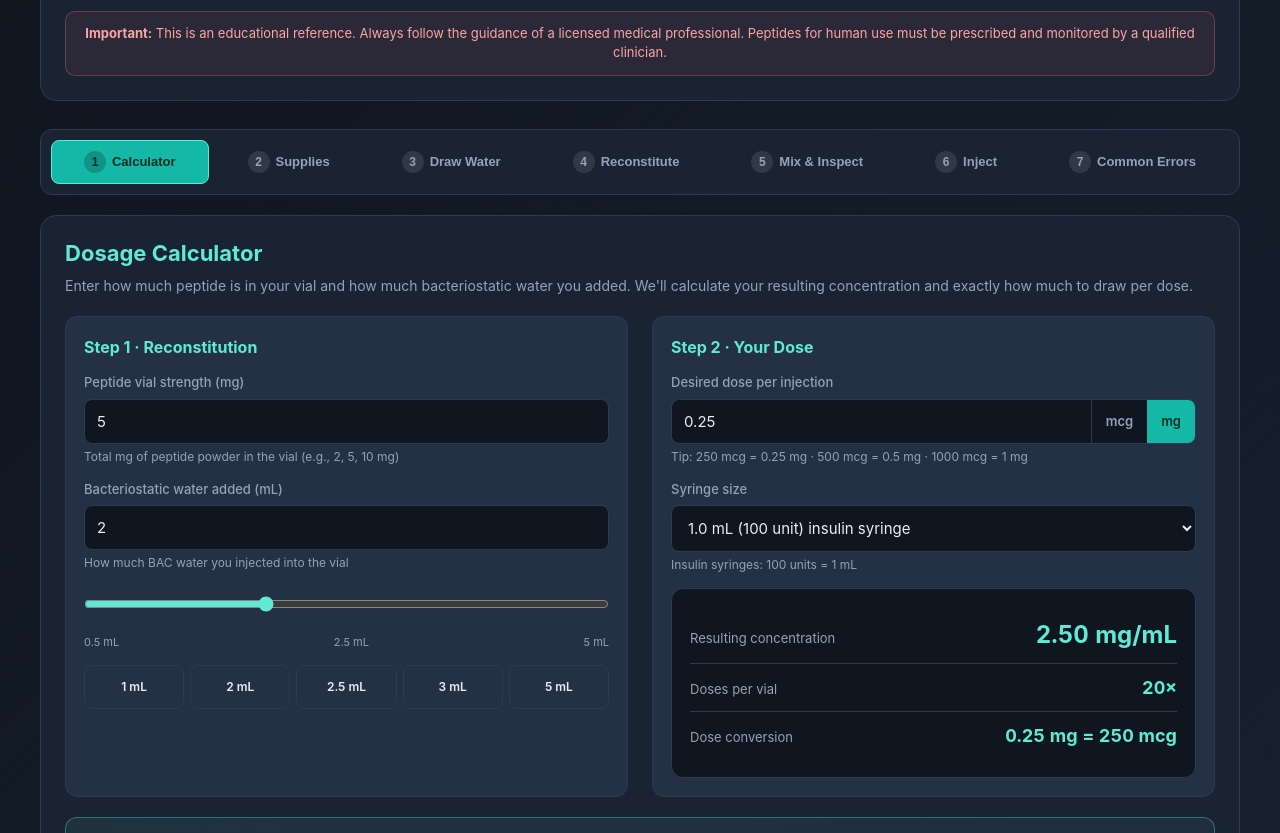
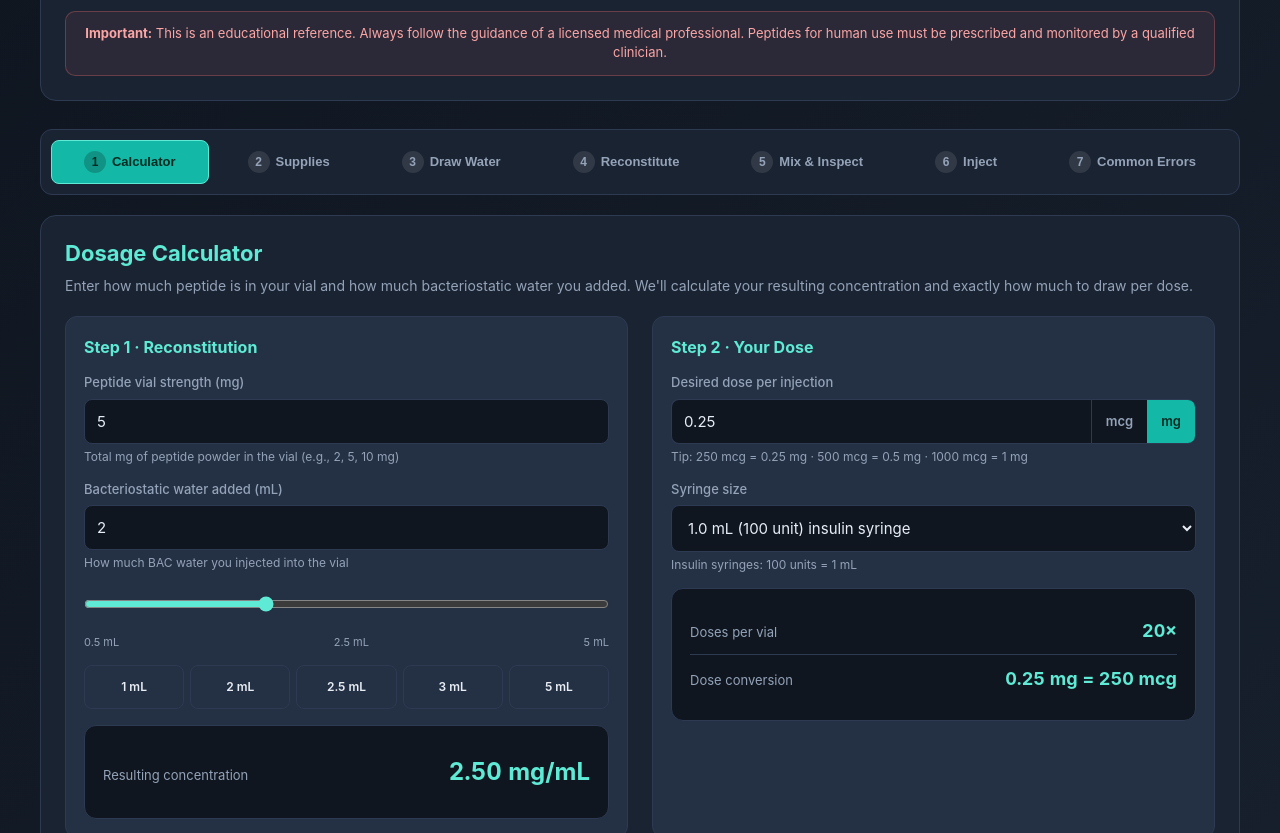
Before and after one commit to apexalpha811/Peptide-Calc, a plain HTML site: page index.html in a window 1280 px wide. Shown: the part 113-946 px from the top of the page. Drawn offline with Linux system fonts and the light colour scheme.

Commit message:
Update index.html

```diff
--- a/index.html
+++ b/index.html
@@ -611,6 +611,13 @@
           <button class="btn secondary preset-btn" data-water="3" style="flex:1;min-width:60px;padding:8px 6px;font-size:12px;">3 mL</button>
           <button class="btn secondary preset-btn" data-water="5" style="flex:1;min-width:60px;padding:8px 6px;font-size:12px;">5 mL</button>
         </div>
+
+        <div class="results" style="margin-top:16px;">
+          <div class="result-row">
+            <span class="result-label">Resulting concentration</span>
+            <span class="result-value large" id="resultConc">—</span>
+          </div>
+        </div>
       </div>
 
       <div class="input-card">
@@ -637,10 +644,6 @@
         </div>
 
         <div class="results" style="margin-top:14px;">
-          <div class="result-row">
-            <span class="result-label">Resulting concentration</span>
-            <span class="result-value large" id="resultConc">—</span>
-          </div>
           <div class="result-row">
             <span class="result-label">Doses per vial</span>
             <span class="result-value" id="dosesPerVial">—</span>
```
